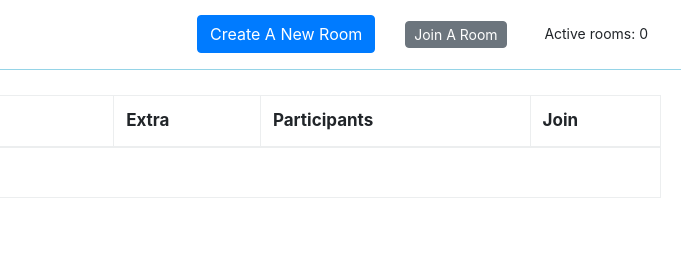
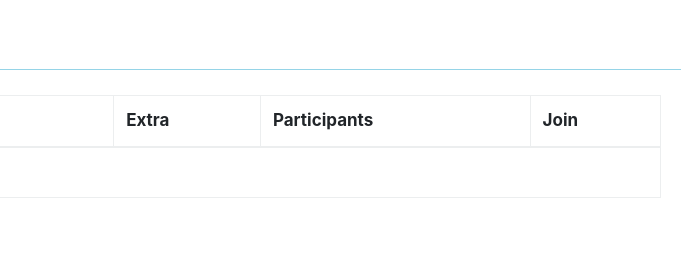
Before and after one commit to SomuBhandari/rtc, a website: page demos/dashboard/index2.html in a window 1280 px wide. Shown: the top 280 px of the page, 599-1280 px from the left. Drawn offline with nearby package versions, Linux system fonts and the light colour scheme; no server answers.

Commit message:
student view

```diff
--- a/demos/dashboard/index2.html
+++ b/demos/dashboard/index2.html
@@ -295,21 +295,21 @@ input[disabled], button[disabled] {
   <header style="margin-bottom: 20px;">
     <img class="logo" src="/demos/logo.png" alt="RTCMultiConnection" /> <span class="logo-text">Dashboard Example</span>
 
-    <div style="float: right;margin-top: 15px;">
+<!--     <div style="float: right;margin-top: 15px;">
       <button class="btn btn-primary" data-toggle="modal" data-target="#startRoomModel">Create A New Room</button>
       <button id="btn-show-join-hidden-room" class="top-span btn btn-secondary" data-toggle="modal" data-target="#joinRoomModel">Join A Room</button>
       <span class="top-span">Active rooms: <span id="active-rooms">0</span></span>
-    </div>
+    </div> -->
   </header>
 
   <div class="modal fade" id="startRoomModel" tabindex="-1" role="dialog" aria-labelledby="startRoomModelLabel" aria-hidden="true">
     <div class="modal-dialog" role="document">
       <div class="modal-content">
         <div class="modal-header">
-          <h5 class="modal-title" id="startRoomModelLabel">Create A New Room</h5>
+<!--           <h5 class="modal-title" id="startRoomModelLabel">Create A New Room</h5>
           <button type="button" class="close" data-dismiss="modal" aria-label="Close">
             <span aria-hidden="true">&times;</span>
-          </button>
+          </button> -->
         </div>
         <div class="modal-body" style="padding-bottom: 0;">
           <form>
```
